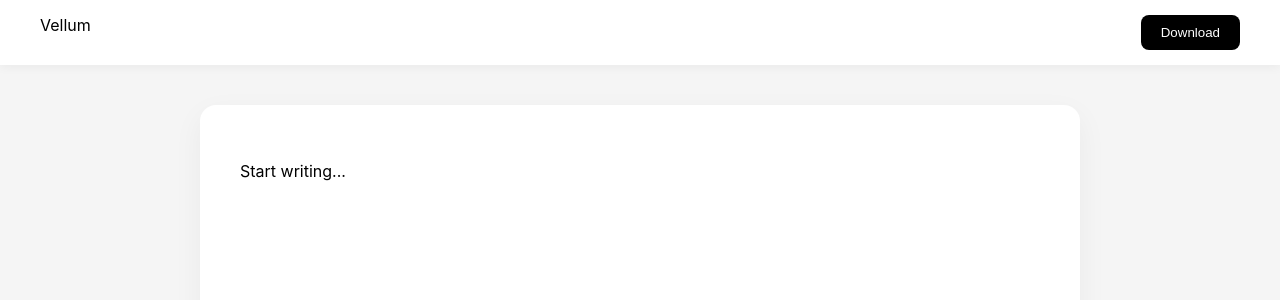
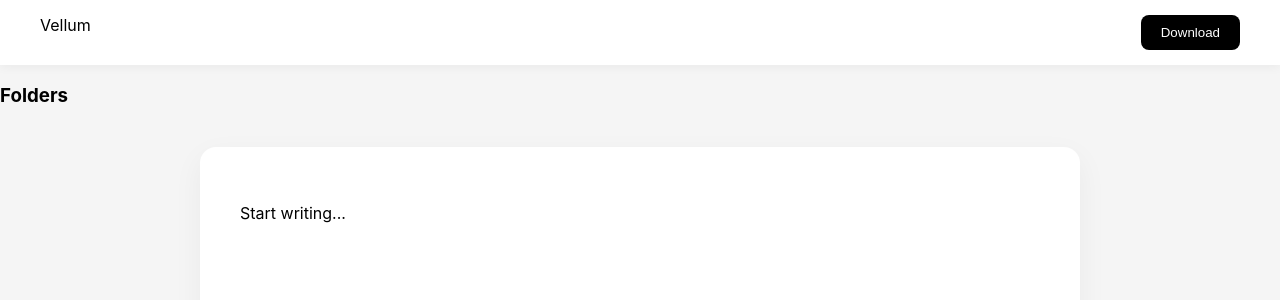
Before and after one commit to sundoa/vellum, a React (Vite) app: page /editor in a window 1280 px wide. Shown: the top 300 px of the page. Built offline with nearby package versions, Linux system fonts and the light colour scheme.

Commit message:
Update Editor.jsx

```diff
--- a/src/pages/Editor.jsx
+++ b/src/pages/Editor.jsx
@@ -3,6 +3,7 @@
 import { useState, useContext } from "react";
 import CustomContextMenu from "../components/CustomContextMenu";
 import Navbar from "../components/Navbar";
+import Sidebar from "../components/Sidebar";
 import { AppContext } from "../context/AppContext";
 
 export default function Editor() {
@@ -22,9 +23,15 @@
     link.click();
   };
 
+  const handleFolderSelect = (folder) => {
+    // Optional: Switch active folder while editing
+  };
+
   return (
     <>
       <Navbar downloadFile={downloadFile} />
+      <div className="editor-page fade">
+        <Sidebar onSelectFolder={handleFolderSelect} />
         <div
           className="editor-wrapper"
           onContextMenu={(e) => {
@@ -43,6 +50,7 @@
             />
           )}
         </div>
+      </div>
     </>
   );
 }
```
Lines whose indentation alone changed are shown as unchanged.
